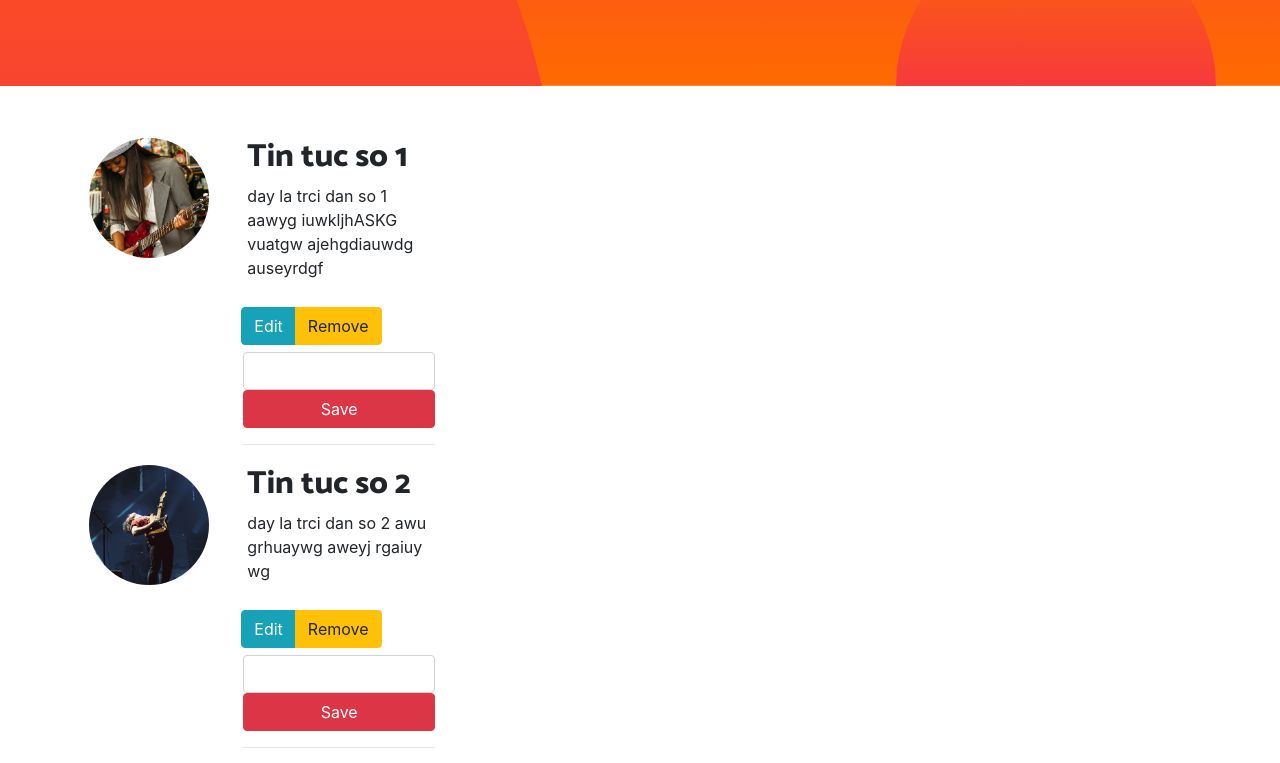
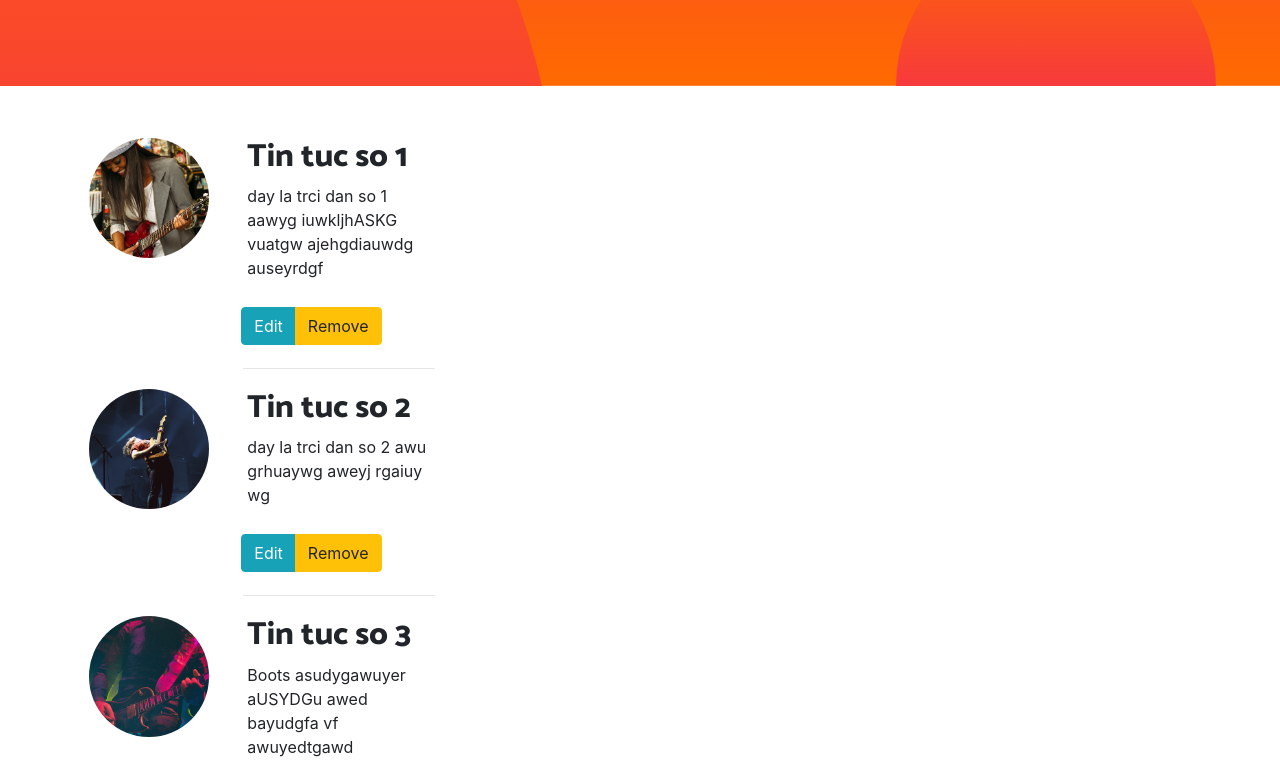
Before and after one commit to cntt2-tamguyen/react-js, a React (Create React App) app: page / in a window 1280 px wide. Shown: the part 601-1364 px from the top of the page. Built offline with nearby package versions, Linux system fonts and the light colour scheme.

Commit message:
[PHAN-07] 020 Thuc hanh voi state

```diff
--- a/src/Component/Content/Content.js
+++ b/src/Component/Content/Content.js
@@ -4,7 +4,7 @@ class Content extends Component {
     constructor(props) {
         super(props);
         this.state = {
-            trangthai:0
+            trangThai:0
         }
     }
 
@@ -18,6 +18,32 @@ class Content extends Component {
 
     thongbao3 = (x) => {
         alert(x)
+    }
+
+    renderButton = () => (
+        <div className="row">
+            <div className="btn btn-group">
+                <div className="btn btn-info">Edit</div>
+                <div className="btn btn-warning">Remove</div>
+            </div>
+        </div>
+    )
+
+    renderForm = () => (
+        <div classname="row">
+            <div className="form-group">
+                <input type="text" name="ten" id className="form-control" />
+                <div className="btn btn-block btn-danger" >Save</div>
+            </div>
+        </div>
+    )
+
+    displayCheck = () => {
+        if(this.state.trangThai === 0){
+            return this.renderButton();
+        } else{
+            return this.renderForm();
+        }
     }
 
     render() {
@@ -35,18 +61,7 @@ class Content extends Component {
                                 <h2 className="display-6">{this.props.tieude}</h2>
                                 <p>{this.props.trichdan}</p>
                             </div>
-                            <div className="row">
-                                <div className="btn btn-group">
-                                    <div className="btn btn-info" onClick={this.thongbao}>Edit</div>
-                                    <div className="btn btn-warning" onClick={this.thongbao2}>Remove</div>
-                                </div>
-                            </div>
-                            <div classname="row">
-                                <div className="form-group">
-                                    <input type="text" name="ten" id className="form-control" />
-                                    <div className="btn btn-block btn-danger" onclick="{this.thongbao}">Save</div>
-                                </div>
-                            </div>
+                            {this.displayCheck()}
                             <hr/>
                         </div>
                     </div>
```
